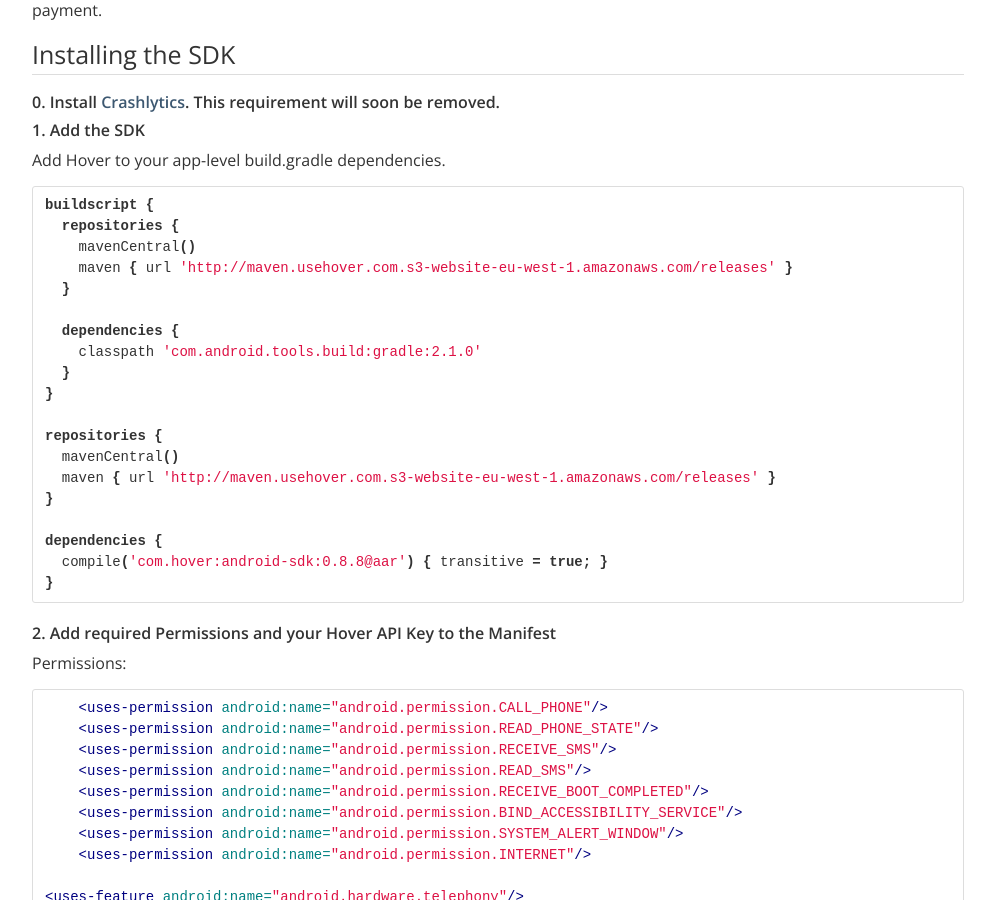
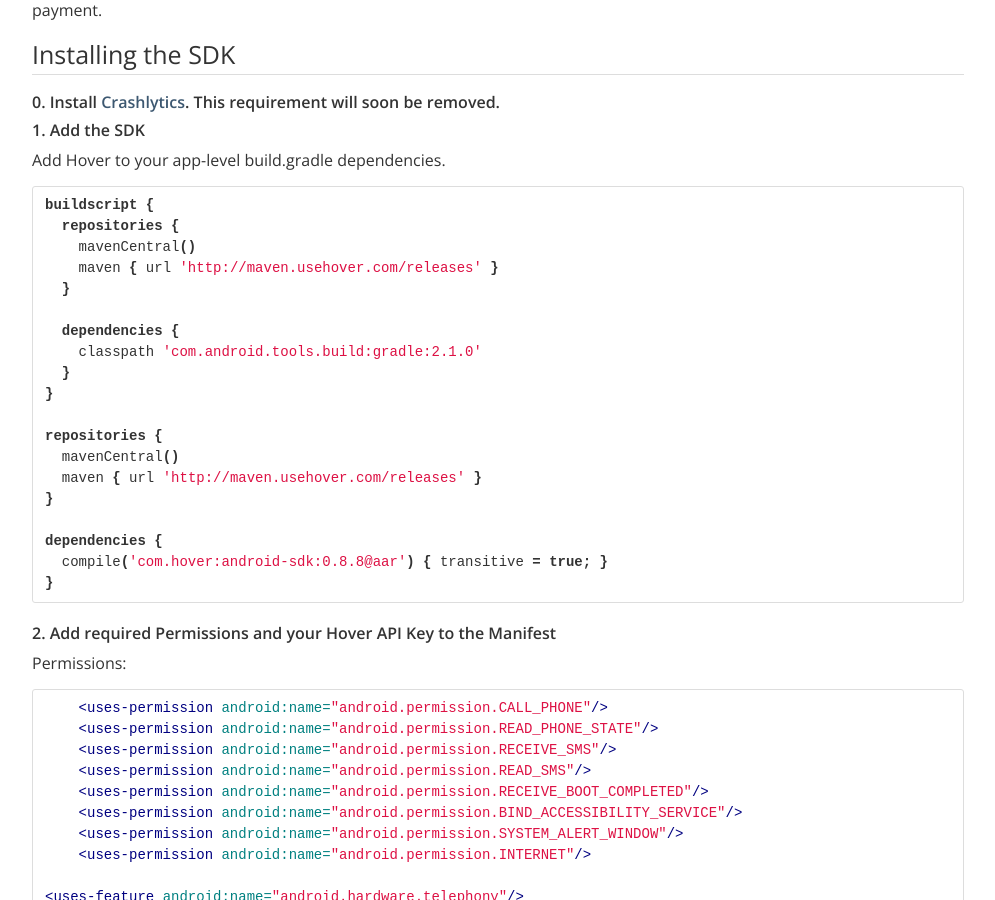
Before and after one commit to stephengacheru/usehover.github.io, a Jekyll site: the page built from index.md, in a window 1280 px wide and 900 px high, scrolled down 548 px. Shown: the whole window, without its empty margins (142-1137 px from the left). Built offline with Jekyll 4.4.1, drawn with Linux system fonts in a browser that asks for light colours; part of the change alters nothing that is shown.

Commit message:
Update index.md
Updated SDK url to simpler CNAME one (maven.usehover.com/releases)

```diff
--- a/index.md
+++ b/index.md
@@ -31,7 +31,7 @@ Add Hover to your app-level build.gradle dependencies.
 buildscript {
   repositories {
     mavenCentral()
-    maven { url 'http://maven.usehover.com.s3-website-eu-west-1.amazonaws.com/releases' }
+    maven { url 'http://maven.usehover.com/releases' }
   }
 
   dependencies {
@@ -41,7 +41,7 @@ buildscript {
 
 repositories {
   mavenCentral()
-  maven { url 'http://maven.usehover.com.s3-website-eu-west-1.amazonaws.com/releases' }
+  maven { url 'http://maven.usehover.com/releases' }
 }
 
 dependencies {
```
